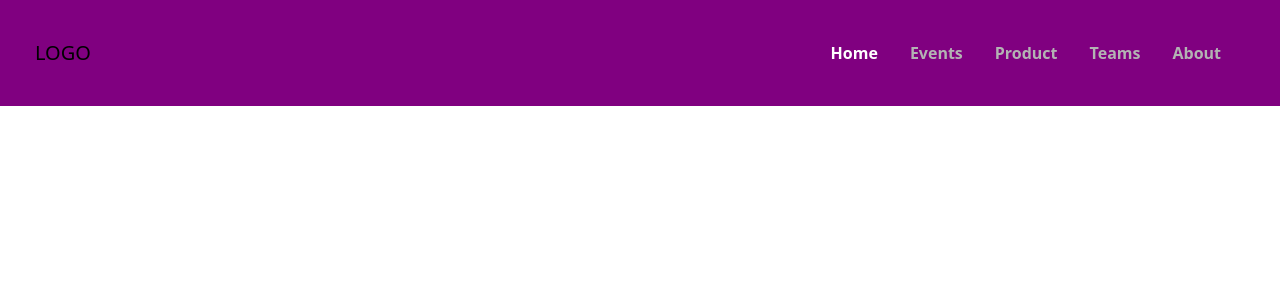
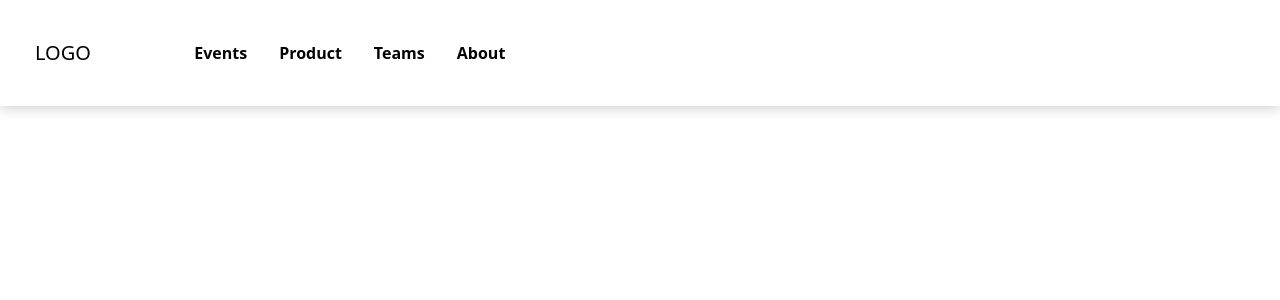
Before and after one commit to GDSC-UECAL/gdsc-uec-web2425, a React (Vite) app in the folder frontend/: page / in a window 1280 px wide. Shown: the top 300 px of the page. Built offline with nearby package versions, Linux system fonts and the light colour scheme.

Commit message:
nav changes
changed color, added bottom shadow box, moved nav links to left

```diff
--- a/frontend/src/components/NavBar.jsx
+++ b/frontend/src/components/NavBar.jsx
@@ -14,7 +14,7 @@ function Navbar() {
                             <button type="button" class="btn-close" data-bs-dismiss="offcanvas" aria-label="Close"></button>
                         </div>
                         <div class="offcanvas-body">
-                            <ul class="navbar-nav justify-content-end flex-grow-1 pe-3">
+                            <ul class="navbar-nav justify-content-first flex-grow-1 pe-3">
                                 <li class="nav-item">
                                     <a class="nav-link mx-lg-2 active" aria-current="page" href="#">Home</a>
                                 </li>
--- a/frontend/src/components/Navbar.css
+++ b/frontend/src/components/Navbar.css
@@ -1,14 +1,16 @@
 
 .navbar{
-    background-color: purple;
+    background-color: white;
     padding: 15px;
     padding-top: 33px;
     padding-bottom: 33px;
     font-weight: bold;
+    box-shadow: 0 2px 12px 0 rgba(0,0,0,.2);
 }
 
 .nav-link{
-    color: hsl(0, 0%, 70%);
+    color: hsl(0, 0%, 1%);
+
 }
 
 .nav-item .nav-link.active {
@@ -16,5 +18,5 @@
 }
 
 .nav-link:hover{
-    color: white;
+    color: rgb(151, 142, 142);
 }
```
